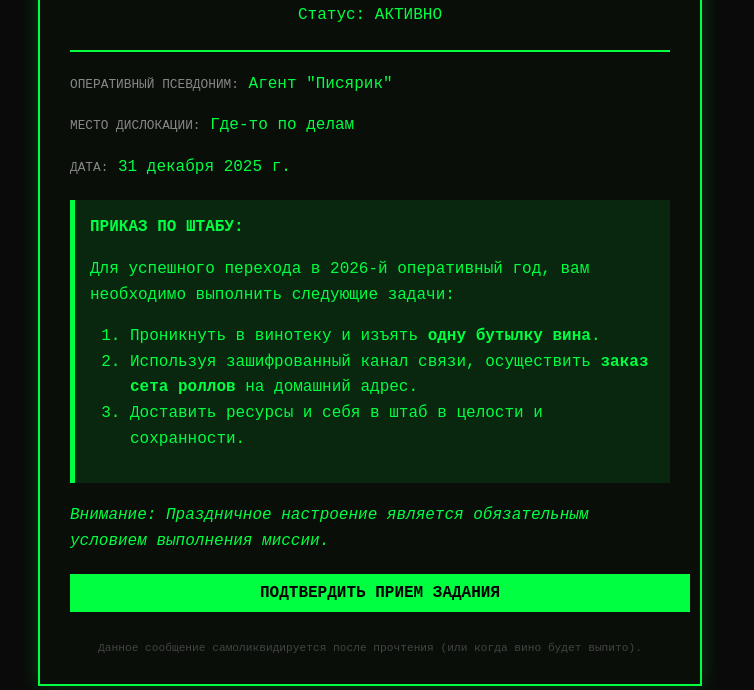
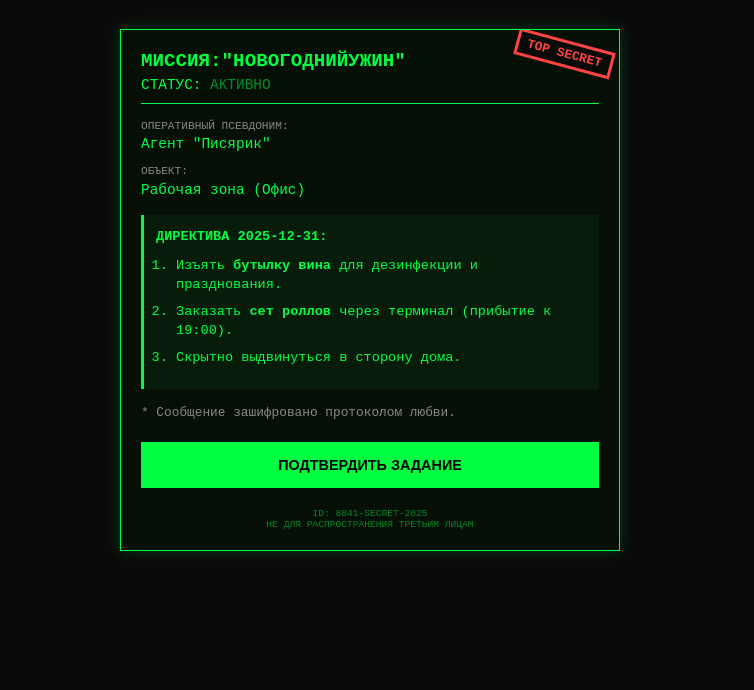
Before and after one commit to premium-777/2026, a plain HTML site: page index.html in a window 1280 px wide. Shown: the part 110-800 px from the top of the page, without its empty margins (270-1024 px from the left). Drawn offline with Linux system fonts and the light colour scheme; a web font is replaced by a local one.

Commit message:
Update index.html

```diff
--- a/index.html
+++ b/index.html
@@ -2,167 +2,198 @@
 <html lang="ru">
 <head>
     <meta charset="UTF-8">
-    <meta name="viewport" content="width=device-width, initial-scale=1.0">
+    <meta name="viewport" content="width=device-width, initial-scale=1.0, maximum-scale=1.0, user-scalable=no">
     <title>TOP SECRET | MISSION 2025</title>
     <style>
         @import url('fonts.googleapis.com');
 
+        * {
+            box-sizing: border-box;
+        }
+
         body {
             background-color: #0a0a0a;
-            color: #00ff41; /* Цвет классического матричного терминала */
+            color: #00ff41;
             font-family: 'Courier Prime', monospace;
+            margin: 0;
+            padding: 15px;
             display: flex;
             justify-content: center;
             align-items: center;
             min-height: 100vh;
-            margin: 0;
+        }
+
+        .folder {
+            width: 100%;
+            max-width: 500px;
+            border: 1px solid #00ff41;
+            padding: 20px;
+            background: rgba(0, 30, 0, 0.3);
+            box-shadow: 0 0 15px rgba(0, 255, 65, 0.2);
+            position: relative;
             overflow: hidden;
         }
 
-        .folder {
-            width: 90%;
-            max-width: 600px;
-            border: 2px solid #00ff41;
-            padding: 30px;
-            background: rgba(0, 50, 0, 0.1);
-            box-shadow: 0 0 20px rgba(0, 255, 65, 0.2);
-            position: relative;
+        /* Красный штамп адаптирован под мобилки */
+        .stamp {
+            position: absolute;
+            top: 10px;
+            right: 5px;
+            border: 3px solid #ff4444;
+            color: #ff4444;
+            padding: 3px 8px;
+            font-weight: bold;
+            transform: rotate(15deg);
+            text-transform: uppercase;
+            font-size: 0.8rem;
+            z-index: 10;
+            background: rgba(10, 10, 10, 0.8);
         }
 
         .header {
-            text-align: center;
-            border-bottom: 2px solid #00ff41;
-            margin-bottom: 20px;
+            text-align: left;
+            border-bottom: 1px solid #00ff41;
+            margin-bottom: 15px;
             padding-bottom: 10px;
         }
 
-        .stamp {
-            position: absolute;
-            top: 20px;
-            right: -20px;
-            border: 4px solid #ff4444;
-            color: #ff4444;
-            padding: 5px 10px;
-            font-weight: bold;
-            transform: rotate(15deg);
-            text-transform: uppercase;
-            opacity: 0.8;
+        h1 {
             font-size: 1.2rem;
+            margin: 0;
+            padding-right: 60px; /* Чтобы не наезжать на штамп */
+        }
+
+        .status {
+            font-size: 0.9rem;
+            margin-top: 5px;
+        }
+
+        .content {
+            font-size: 0.9rem;
+            line-height: 1.4;
         }
 
         .label {
             color: #888;
-            font-size: 0.8rem;
-            text-transform: uppercase;
-        }
-
-        .content {
-            line-height: 1.6;
-        }
-
-        .blink {
-            animation: blinker 1s linear infinite;
-        }
-
-        @keyframes blinker {
-            50% { opacity: 0; }
+            font-size: 0.7rem;
+            display: block;
+            margin-top: 10px;
         }
 
         .mission-objective {
-            background: rgba(0, 255, 65, 0.1);
-            padding: 15px;
-            margin-top: 20px;
-            border-left: 5px solid #00ff41;
+            background: rgba(0, 255, 65, 0.05);
+            padding: 12px;
+            margin: 15px 0;
+            border-left: 3px solid #00ff41;
+            font-size: 0.85rem;
         }
 
-        .footer {
-            margin-top: 30px;
-            font-size: 0.7rem;
-            text-align: center;
-            color: #444;
+        ol {
+            padding-left: 20px;
+            margin: 10px 0;
+        }
+
+        li {
+            margin-bottom: 8px;
         }
 
         .btn-confirm {
             display: block;
             width: 100%;
             background: #00ff41;
-            color: black;
+            color: #000;
             text-align: center;
-            padding: 10px;
+            padding: 15px;
             margin-top: 20px;
             text-decoration: none;
             font-weight: bold;
+            font-size: 0.9rem;
+            border: none;
+            cursor: pointer;
             text-transform: uppercase;
-            cursor: pointer;
         }
 
-        .btn-confirm:hover {
-            background: #008f11;
+        .blink {
+            animation: blinker 1.5s linear infinite;
+        }
+
+        @keyframes blinker {
+            50% { opacity: 0.3; }
+        }
+
+        .footer {
+            margin-top: 20px;
+            font-size: 0.6rem;
+            text-align: center;
+            opacity: 0.5;
+        }
+
+        /* Эффект шума на фоне */
+        .noise {
+            position: fixed;
+            top: 0; left: 0; width: 100%; height: 100%;
+            background: url('upload.wikimedia.org');
+            opacity: 0.03;
+            pointer-events: none;
+            z-index: 100;
         }
     </style>
 </head>
 <body>
+    <div class="noise"></div>
 
     <div class="folder">
-        <div class="stamp">Top Secret</div>
+        <div class="stamp">TOP SECRET</div>
 
         <div class="header">
-            <h1>МИССИЯ: "НОВОГОДНИЙ УЖИН"</h1>
-            <p>Статус: <span class="blink">АКТИВНО</span></p>
+            <h1 id="typewriter">МИССИЯ: "НОВОГОДНИЙ УЖИН"</h1>
+            <div class="status">СТАТУС: <span class="blink">АКТИВНО</span></div>
         </div>
 
         <div class="content">
-            <p><span class="label">ОПЕРАТИВНЫЙ ПСЕВДОНИМ:</span> Агент "Писярик"</p>
-            <p><span class="label">МЕСТО ДИСЛОКАЦИИ:</span> Где-то по делам</p>
-            <p><span class="label">ДАТА:</span> 31 декабря 2025 г.</p>
+            <span class="label">ОПЕРАТИВНЫЙ ПСЕВДОНИМ:</span>
+            <div>Агент "Писярик"</div>
+
+            <span class="label">ОБЪЕКТ:</span>
+            <div>Рабочая зона (Офис)</div>
 
             <div class="mission-objective">
-                <strong>ПРИКАЗ ПО ШТАБУ:</strong>
-                <p>Для успешного перехода в 2026-й оперативный год, вам необходимо выполнить следующие задачи:</p>
+                <strong>ДИРЕКТИВА 2025-12-31:</strong>
                 <ol>
-                    <li>Проникнуть в винотеку и изъять <strong>одну бутылку вина</strong>.</li>
-                    <li>Используя зашифрованный канал связи, осуществить <strong>заказ сета роллов</strong> на домашний адрес.</li>
-                    <li>Доставить ресурсы и себя в штаб в целости и сохранности.</li>
+                    <li>Изъять <strong>бутылку вина</strong> для дезинфекции и празднования.</li>
+                    <li>Заказать <strong>сет роллов</strong> через терминал (прибытие к 19:00).</li>
+                    <li>Скрытно выдвинуться в сторону дома.</li>
                 </ol>
             </div>
 
-            <p style="margin-top: 20px;"><em>Внимание: Праздничное настроение является обязательным условием выполнения миссии.</em></p>
+            <p style="font-size: 0.8rem; color: #888;">* Сообщение зашифровано протоколом любви.</p>
         </div>
 
-        <a class="btn-confirm" onclick="acceptMission()">ПОДТВЕРДИТЬ ПРИЕМ ЗАДАНИЯ</a>
+        <button class="btn-confirm" onclick="acceptMission()">ПОДТВЕРДИТЬ ЗАДАНИЕ</button>
 
         <div class="footer">
-            Данное сообщение самоликвидируется после прочтения (или когда вино будет выпито).
+            ID: 8841-SECRET-2025<br>
+            НЕ ДЛЯ РАСПРОСТРАНЕНИЯ ТРЕТЬИМ ЛИЦАМ
         </div>
     </div>
 
     <script>
-        function acceptMission() {
-            alert('Задание принято, агент Писярик! Жду тебя дома. Конец связи.');
-        }
-    </script>
-    <script>
-    // Добавим эффект печатающегося текста для заголовка
-    const header = document.querySelector('h1');
-    const text = header.innerText;
-    header.innerText = '';
+        // Эффект печати для заголовка
+        const el = document.getElementById('typewriter');
+        const text = el.innerText;
+        el.innerText = '';
         let i = 0;
-
-    function typeWriter() {
+        function type() {
             if (i < text.length) {
-            header.innerText += text.charAt(i);
+                el.innerText += text.charAt(i);
                 i++;
-            setTimeout(typeWriter, 100);
+                setTimeout(type, 80);
             }
         }
-
-    window.onload = typeWriter;
+        window.onload = type;
 
         function acceptMission() {
-        const btn = document.querySelector('.btn-confirm');
-        btn.innerText = "ДОСТУП РАЗРЕШЕН. ЖДУ ДОМА.";
-        btn.style.background = "#ffffff";
-        alert('Задание принято, агент Писярик! Жду тебя дома. Конец связи.');
+            alert('Задание принято! Жду тебя, любимая. Будь осторожна на пути в штаб!');
         }
     </script>
 </body>
```
Lines whose indentation alone changed are shown as unchanged.
